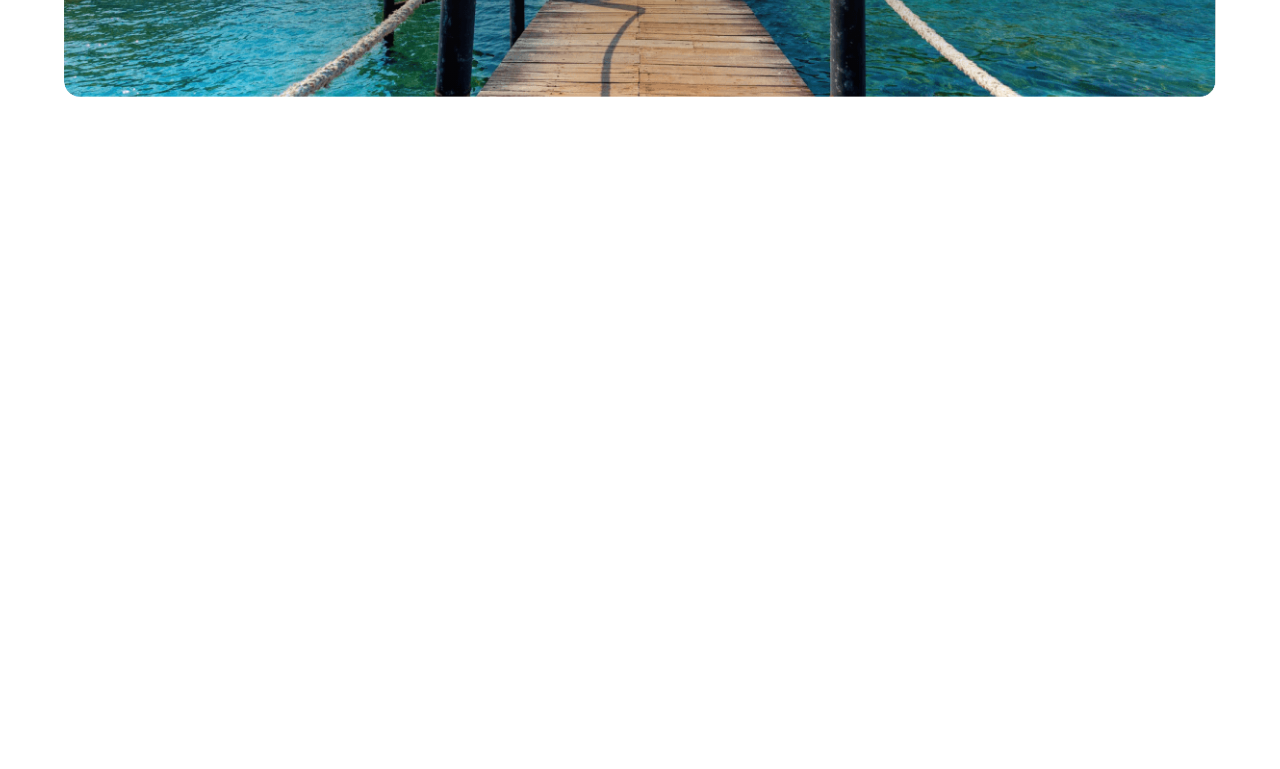
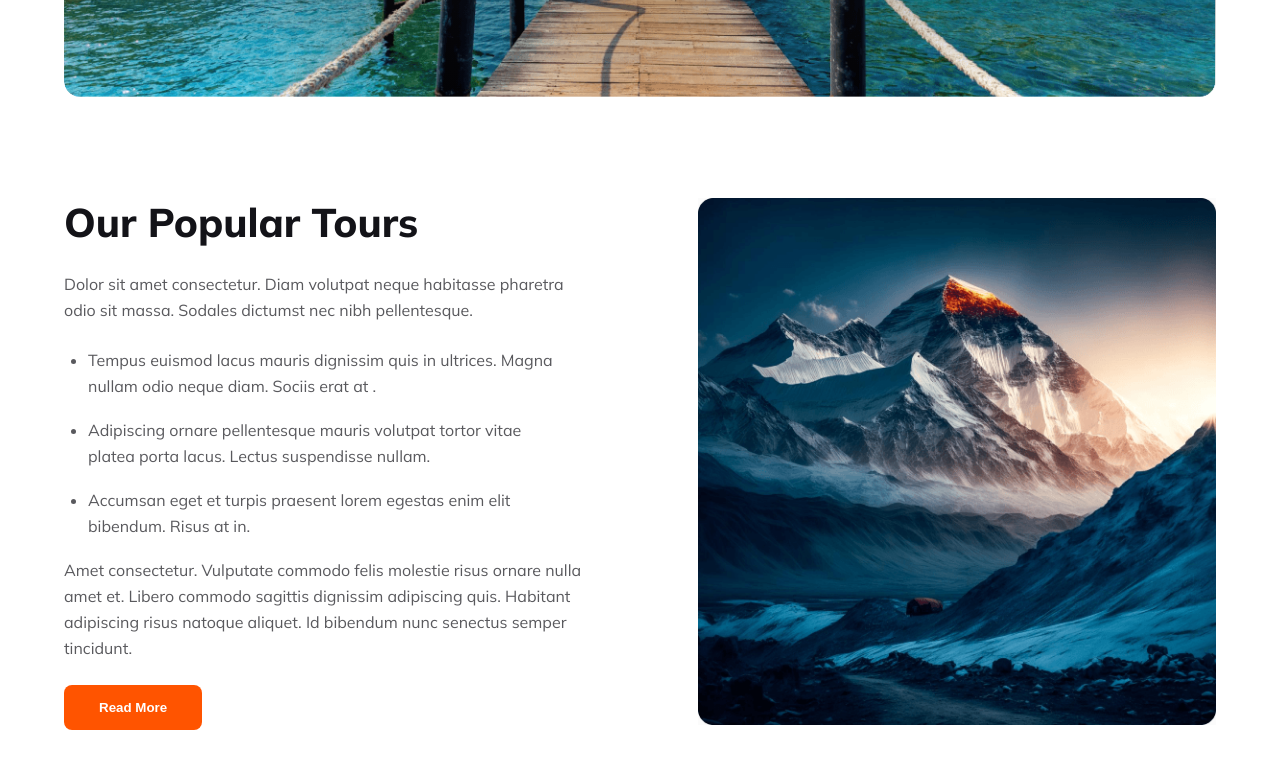
Before and after one commit to hkhridoy17/responsive-travel-website, a plain HTML site: page index.html in a window 1280 px wide. Shown: the part 489-1258 px from the top of the page. Before the commit the page ends 800 px from the top, so only its background shows below. Drawn offline with Linux system fonts and the light colour scheme.

Commit message:
tour section added

```diff
--- a/index.html
+++ b/index.html
@@ -23,10 +23,10 @@
         </div>
         <div class="nav-menu">
           <a class="yellow" href="">Home</a>
-          <a class="dark2" href="">Packages</a>
-          <a class="dark2" href="">Testimonial</a>
-          <a class="dark2" href="">Blog</a>
-          <a class="dark2" href="">Contact</a>
+          <a class="dark3" href="">Packages</a>
+          <a class="dark3" href="">Testimonial</a>
+          <a class="dark3" href="">Blog</a>
+          <a class="dark3" href="">Contact</a>
         </div>
       </nav>
 
@@ -55,7 +55,42 @@
     </header>
     <main>
       <!-- tour section -->
-      <section class="tour"></section>
+      <section class="tour">
+        <div class="tour-content">
+          <h2 class="section-title dark1">Our Popular Tours</h2>
+          <p class="section-info dark2">
+            Dolor sit amet consectetur. Diam volutpat neque habitasse pharetra
+            odio sit massa. Sodales dictumst nec nibh pellentesque.
+          </p>
+          <ul>
+            <li class="section-info dark2">
+              Tempus euismod lacus mauris dignissim quis in ultrices. Magna
+              nullam odio neque diam. Sociis erat at .
+            </li>
+            <li class="section-info dark2">
+              Adipiscing ornare pellentesque mauris volutpat tortor vitae platea
+              porta lacus. Lectus suspendisse nullam.
+            </li>
+            <li class="section-info dark2">
+              Accumsan eget et turpis praesent lorem egestas enim elit bibendum.
+              Risus at in.
+            </li>
+          </ul>
+          <p class="section-info dark2">
+            Amet consectetur. Vulputate commodo felis molestie risus ornare
+            nulla amet et. Libero commodo sagittis dignissim adipiscing quis.
+            Habitant adipiscing risus natoque aliquet. Id bibendum nunc senectus
+            semper tincidunt.
+          </p>
+          <button class="btn-primary">Read More</button>
+        </div>
+        <div class="tour-image">
+          <img src="./images/tour.png" alt="" />
+        </div>
+      </section>
+
+      <!-- destination section -->
+      <section class="destination"></section>
     </main>
     <footer></footer>
   </body>
--- a/style.css
+++ b/style.css
@@ -18,10 +18,10 @@ body {
   color: #131318;
 }
 .dark2 {
-  color: #424247;
+  color: rgba(19, 19, 24, 0.7);
 }
 .dark3 {
-  color: rgba(19, 19, 24, 0.7);
+  color: #424247;
 }
 .dark4 {
   color: #5a5a5d;
@@ -35,6 +35,21 @@ body {
   border-radius: 8px;
   border: none;
   cursor: pointer;
+}
+
+section {
+  width: 90%;
+  margin: 0 auto;
+  margin-top: 100px;
+}
+.section-title {
+  font-size: 2.5rem;
+  font-weight: 800;
+  margin-bottom: 24px;
+}
+.section-info {
+  line-height: 26px;
+  margin-bottom: 24px;
 }
 
 /* nav section */
@@ -126,6 +141,23 @@ select {
 }
 select {
   cursor: pointer;
+  color: #5a5a5d;
 }
 
 /* tour section */
+.tour {
+  display: grid;
+  grid-template-columns: repeat(2, calc(45%));
+  gap: 10%;
+  justify-content: space-between;
+  align-items: center;
+}
+
+.tour-content li {
+  margin: 18px 24px;
+}
+.tour-image img {
+  width: 100%;
+}
+
+/* destination section */
```
